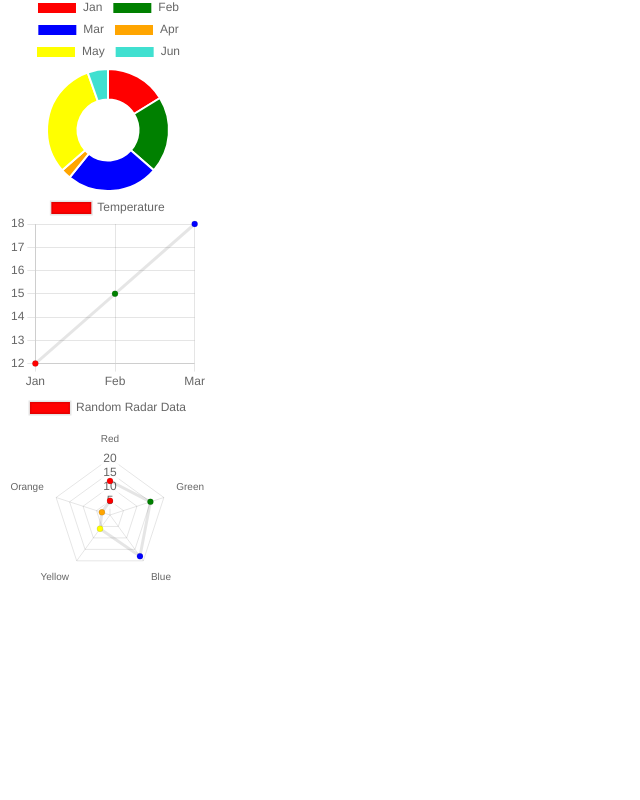
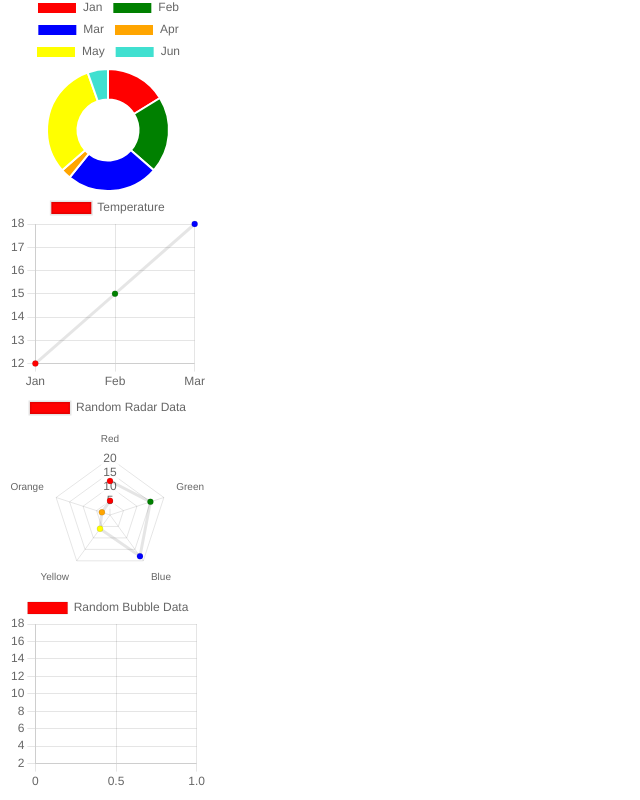
Before and after one commit to RayHightower/Chartjs_sandbox, a plain HTML site: page index.html in a window 1280 px wide. Shown: the part 488-1288 px from the top of the page, without its empty margins (0-640 px from the left). Before the commit the page ends 1088 px from the top, so only its background shows below. Drawn offline with nearby package versions, Linux system fonts and the light colour scheme.

Commit message:
Begin playing with a bubble chart.

```diff
--- a/app.js
+++ b/app.js
@@ -3,6 +3,7 @@ let ctx2=document.getElementById("myPieChart").getContext("2d");
 let ctx3=document.getElementById("myDoughnutChart").getContext("2d");
 let ctx4=document.getElementById("myLineChart").getContext("2d");
 let ctx5=document.getElementById("myRadarChart").getContext("2d");
+let ctx6=document.getElementById("myBubbleChart").getContext("2d");
 
 let myBarChart=new Chart(ctx1,{
     type:"bar",
@@ -113,3 +114,25 @@ let myRadarChart=new Chart(ctx5,{
         }
     }
 });
+
+let myBubbleChart=new Chart(ctx6,{
+    type:"bubble",
+    data:{
+        labels:["Red", "Green", "Blue", "Yellow", "Orange"],
+        datasets:[{
+            label:"Random Bubble Data",
+            data:[12, 15, 18, 6, 3, 5],
+            backgroundColor:["red", "green", "blue", "yellow", "orange"]
+        }]
+    },
+    options:{
+        responsive:false,
+        scales:{
+            yAxes:[{
+                ticks:{
+                    beginAtZero:false
+                }
+            }]
+        }
+    }
+});
--- a/index.html
+++ b/index.html
@@ -8,6 +8,7 @@
         <canvas id="myDoughnutChart" width="200" height="200"></canvas>
         <canvas id="myLineChart" width="200" height="200"></canvas>
         <canvas id="myRadarChart" width="200" height="200"></canvas>
+        <canvas id="myBubbleChart" width="200" height="200"></canvas>
         <script src="https://cdn.jsdelivr.net/npm/chart.js"></script>
         <script src="./app.js"></script>
     </body>
```
